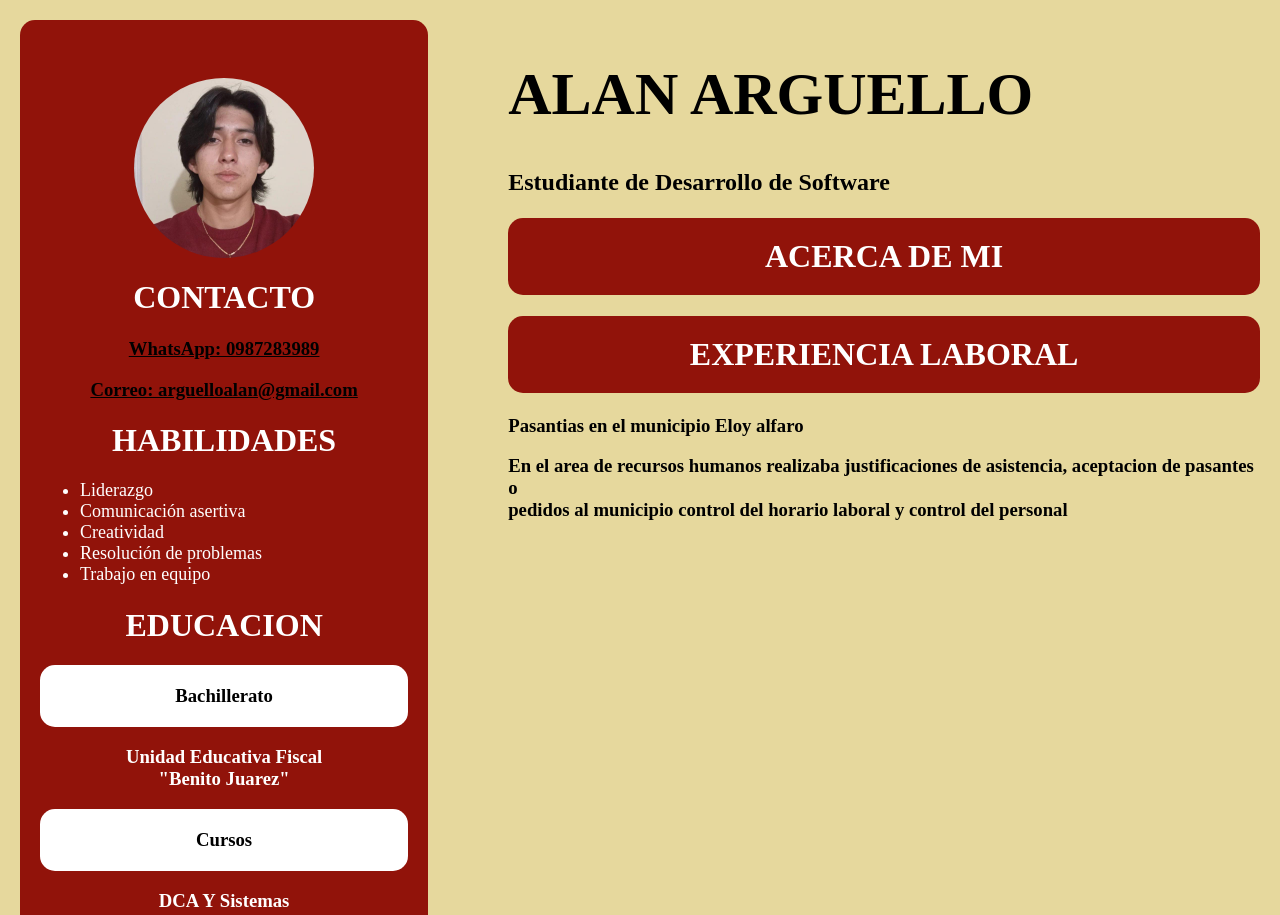
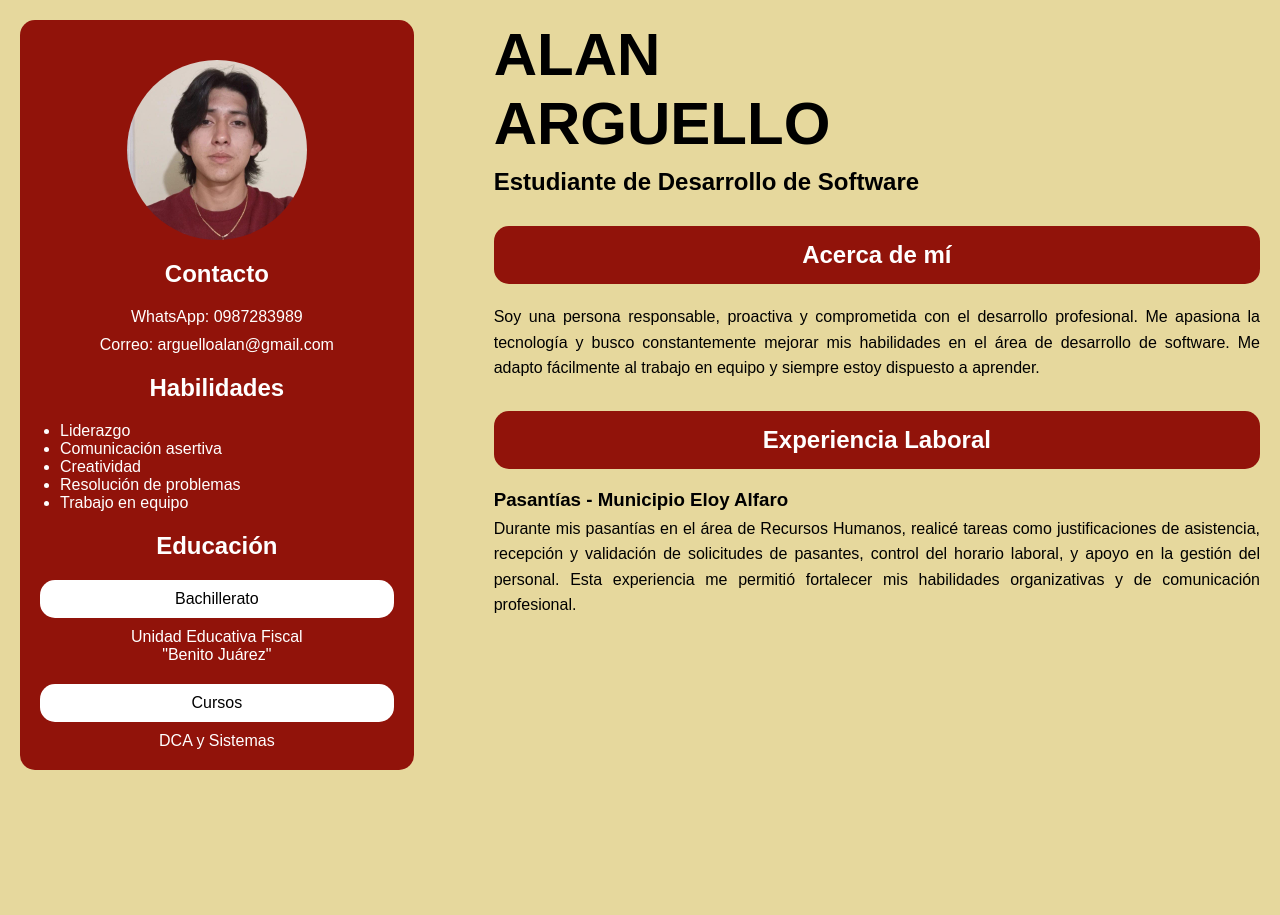
Before and after one commit to Alan2665/manejoformulario, a plain HTML site: page vistas/hojadevida.html in a window 1280 px wide. Shown: the top 915 px of the page. After the commit the page ends 800 px from the top, so only its background shows below. Drawn offline with Linux system fonts and the light colour scheme.

Commit message:
mejora de la hoja de vida

```diff
--- a/vistas/hojadevida.html
+++ b/vistas/hojadevida.html
@@ -1,39 +1,38 @@
 <!DOCTYPE html>
-<html lang="en">
+<html lang="es">
 
 <head>
     <meta charset="UTF-8" />
     <meta name="viewport" content="width=device-width, initial-scale=1.0" />
-    <title>Hoja de vida</title>
+    <title>Hoja de Vida - Alan Arguello</title>
 </head>
 
-<body style="background-color: #e6d89d; margin: 0; padding: 20px;">
-
-    <!-- Contenedor principal en fila logra poner a los dos div uno a la izquierda y otro a la derecha -->
+<body style="background-color: #e6d89d; margin: 0; padding: 20px; font-family: Arial, sans-serif;">
 
     <div style="display: flex; align-items: flex-start; gap: 80px;">
 
-        <div style="border: 1px ; width: 30%; background-color: #8f0c05f6; border-radius: 15px; padding: 20px;">
-            <br />
+        <!-- Columna Izquierda -->
+        <div style="width: 30%; background-color: #8f0c05f6; border-radius: 15px; padding: 20px; color: white;">
+
             <img src="../img/alan.jpeg" alt="Alan Arguello" width="180px" height="180px"
                 style="border-radius: 50%; object-fit: cover; display: block; margin: 20px auto;" />
 
-            <h1 style="text-align: center; color: white;">CONTACTO</h1>
+            <h2 style="text-align: center; color: white;">Contacto</h2>
 
-            <h3 style="text-align: center;">
-                <a style="color: black;" href="https://wa.me/593987283989" target="_blank">
+            <p style="text-align: center; margin: 10px 0;">
+                <a style="color: white; text-decoration: none;" href="https://wa.me/593987283989" target="_blank">
                     WhatsApp: 0987283989
                 </a>
-            </h3>
+            </p>
 
-            <h3 style="text-align: center;">
-                <a style="color: black;" href="mailto:arguelloalan@gmail.com">
+            <p style="text-align: center; margin: 10px 0;">
+                <a style="color: white; text-decoration: none;" href="mailto:arguelloalan@gmail.com">
                     Correo: arguelloalan@gmail.com
                 </a>
-            </h3>
+            </p>
 
-            <h1 style="text-align: center; color: white;">HABILIDADES</h1>
-            <ul style="color: white; font-size: 18px;">
+            <h2 style="text-align: center; color: white;">Habilidades</h2>
+            <ul style="font-size: 16px; padding-left: 20px;">
                 <li>Liderazgo</li>
                 <li>Comunicación asertiva</li>
                 <li>Creatividad</li>
@@ -41,30 +40,40 @@
                 <li>Trabajo en equipo</li>
             </ul>
 
-            <h1 style="text-align: center; color: white;">EDUCACION</h1>
-            <h3 style="background-color: white; border-radius: 15px; padding: 20px; text-align: center;">
-                Bachillerato
-            </h3>
-            <h3 style="color: white; text-align: center;">
-                Unidad Educativa Fiscal<br> "Benito Juarez"
-            </h3>
-            <h3 style="background-color: white; border-radius: 15px; padding: 20px; text-align: center;">
-                Cursos
-            </h3>
-            <h3 style="color: white; text-align: center;">DCA Y Sistemas</h3>
+            <h2 style="text-align: center; color: white;">Educación</h2>
+
+            <div style="background-color: white; border-radius: 15px; padding: 10px; margin-bottom: 10px;">
+                <p style="text-align: center; color: black; margin: 0;">Bachillerato</p>
+            </div>
+            <p style="text-align: center; margin: 0;">Unidad Educativa Fiscal<br> "Benito Juárez"</p>
+
+            <div style="background-color: white; border-radius: 15px; padding: 10px; margin: 20px 0 10px 0;">
+                <p style="text-align: center; color: black; margin: 0;">Cursos</p>
+            </div>
+            <p style="text-align: center; margin: 0;">DCA y Sistemas</p>
         </div>
-        <div>
-            <h1 style="font-size: 60px;">ALAN ARGUELLO</h1>
-            <h2>Estudiante de Desarrollo de Software</h2>
-            <h1
-                style=" color:white;background-color: #8f0c05f6; border-radius: 15px; padding: 20px;text-align: center;">
-                ACERCA DE MI</h1>
-            <h1
-                style=" color:white;background-color: #8f0c05f6; border-radius: 15px; padding: 20px;text-align: center;">
-                EXPERIENCIA LABORAL</h1>
-            <h3 >Pasantias en el municipio Eloy alfaro</h3><h3> En el area de recursos humanos realizaba justificaciones de
-                asistencia, aceptacion de pasantes o <br> pedidos al municipio control del horario laboral y control del
-                personal</h3>
+
+        <!-- Columna Derecha -->
+        <div style="width: 65%;">
+
+            <h1 style="font-size: 60px; margin: 0;">ALAN <br> ARGUELLO</h1>
+            <h2 style="margin-top: 10px;">Estudiante de Desarrollo de Software</h2>
+
+            <h2 style="color: white; background-color: #8f0c05f6; border-radius: 15px; padding: 15px; text-align: center; margin-top: 30px;">
+                Acerca de mí
+            </h2>
+            <p style="font-size: 16px; line-height: 1.6; text-align: justify;">
+                Soy una persona responsable, proactiva y comprometida con el desarrollo profesional. Me apasiona la tecnología y busco constantemente mejorar mis habilidades en el área de desarrollo de software. Me adapto fácilmente al trabajo en equipo y siempre estoy dispuesto a aprender.
+            </p>
+
+            <h2 style="color: white; background-color: #8f0c05f6; border-radius: 15px; padding: 15px; text-align: center; margin-top: 30px;">
+                Experiencia Laboral
+            </h2>
+
+            <h3 style="margin-bottom: 5px;">Pasantías - Municipio Eloy Alfaro</h3>
+            <p style="font-size: 16px; line-height: 1.6; text-align: justify; margin-top: 0;">
+                Durante mis pasantías en el área de Recursos Humanos, realicé tareas como justificaciones de asistencia, recepción y validación de solicitudes de pasantes, control del horario laboral, y apoyo en la gestión del personal. Esta experiencia me permitió fortalecer mis habilidades organizativas y de comunicación profesional.
+            </p>
         </div>
     </div>
 
```
